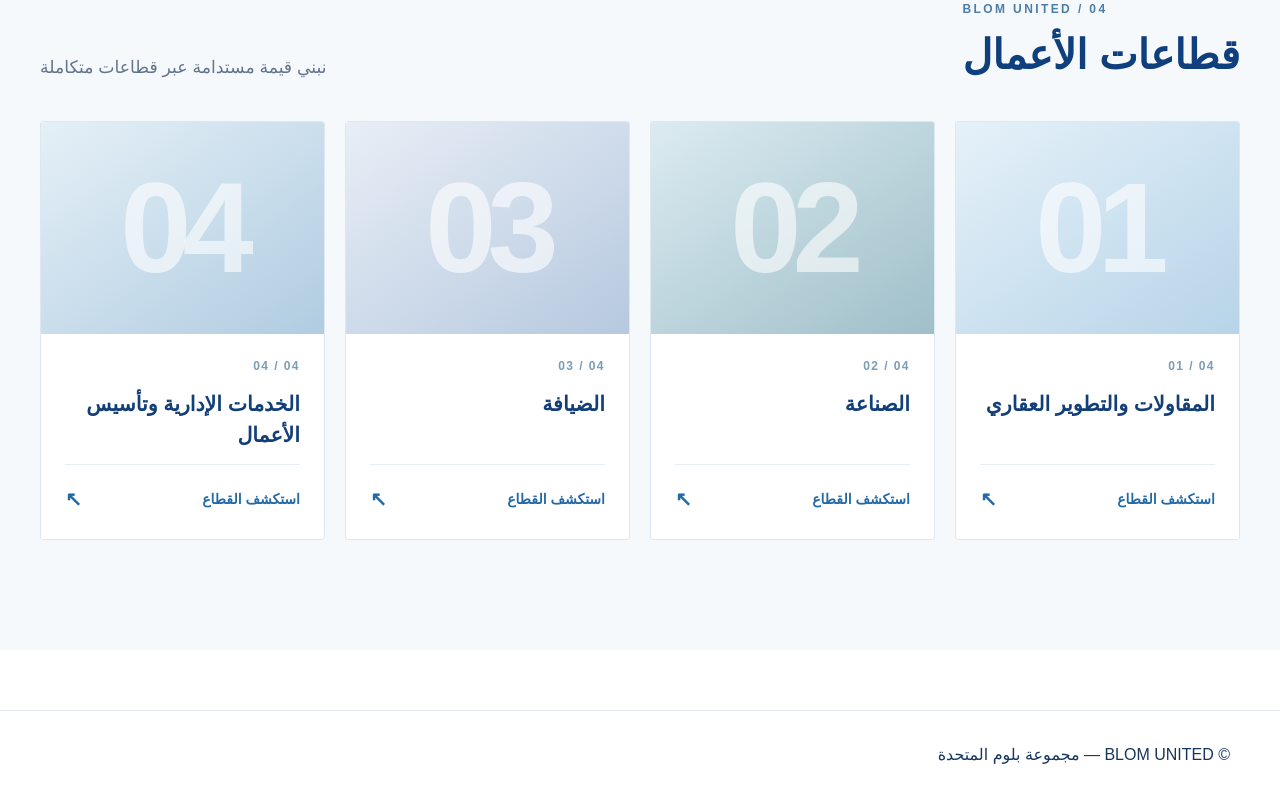
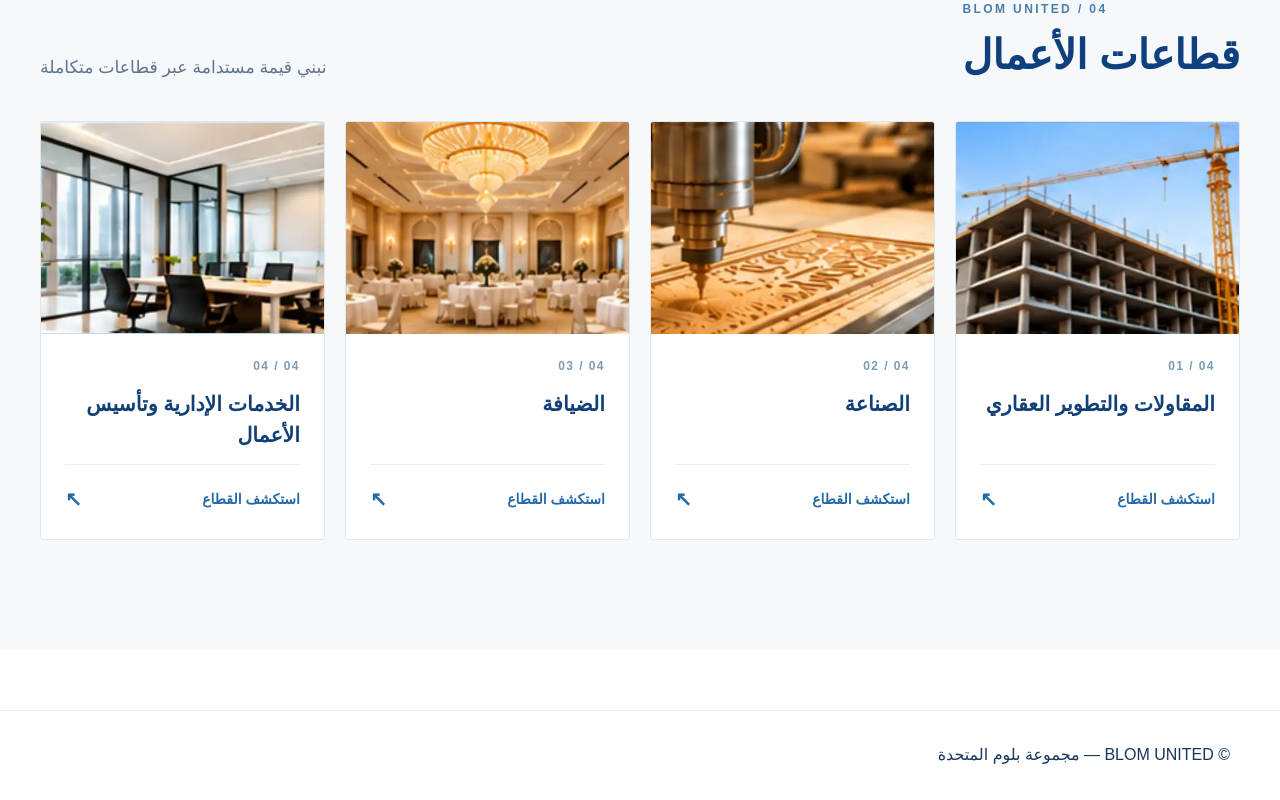
Before and after one commit to blomunited11-dot/blom-united, a Next.js app: page /ar in a window 1280 px wide. Shown: the part 860-1660 px from the top of the page. Built offline with nearby package versions, Linux system fonts and the light colour scheme; no server answers; the database is empty.

Commit message:
feat(home): connect four numbered approved sector images

```diff
--- a/src/app/[locale]/page.tsx
+++ b/src/app/[locale]/page.tsx
@@ -24,7 +24,7 @@ export default async function Home({params}:{params:Promise<{locale:string}>}){
      <p>{d.intro}</p>
     </div>
     <div className="blomSectorGrid">{sectors.map((s,index)=>{const x=items.find(v=>v.slug===s.slug);return <Link className={`blomSectorTile blomSectorTile${index+1}`} key={s.slug} href={`/${locale}/sectors/${s.slug}`}>
-      <div className="blomSectorVisual">{x?.cover?<img src={x.cover} alt="" loading="lazy"/>:<span className="blomSectorWatermark" aria-hidden="true">{String(index+1).padStart(2,'0')}</span>}</div>
+      <div className="blomSectorVisual"><img src={`/brand/${String(index+1).padStart(2,'0')}.webp`} alt="" loading="lazy" /></div>
       <div className="blomSectorInfo"><span className="blomSectorIndex">0{index+1} / 04</span><h3>{x?.title||s[locale]}</h3>{x?.summary&&<p>{x.summary}</p>}<span className="blomSectorExplore">{d.explore}<span aria-hidden="true">{locale==='ar'?'↖':'↗'}</span></span></div>
      </Link>})}</div>
    </div>
```
